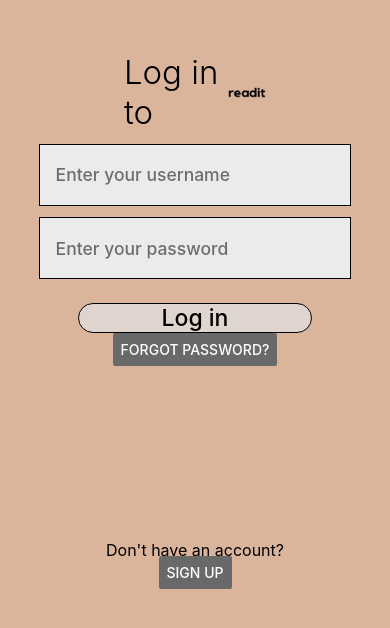
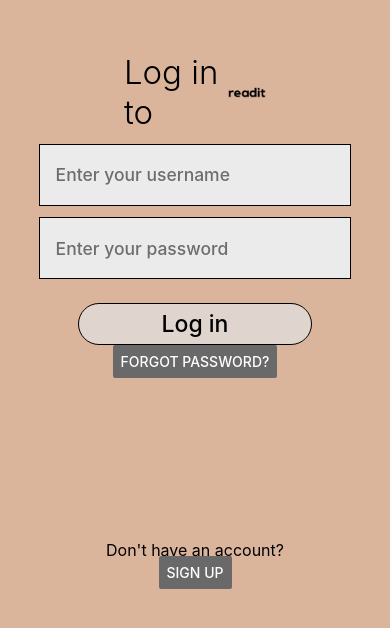
Before and after one commit to fahim-tazz/Sub-5-Second-Attention-Span-Gang, a React Native app: screen /Login in a window 390 px wide. Shown: the part 182-810 px from the top of the page. Built offline with nearby package versions, Linux system fonts and the light colour scheme.

Commit message:
LoginPage: specified the height for the login button.

```diff
--- a/pages/LoginPage.js
+++ b/pages/LoginPage.js
@@ -34,7 +34,8 @@ const LoginPage = () => {
 
                 <LargeButton
                     buttonName = {"Log in"}
-                    onPress = {() => console.log("logged in")}  //Add login functionality
+                    onPress = {() => console.log("logged in")}
+                    style = {styles.loginButton}  //Add login functionality
                 />
                 <Button
                     title = {"Forgot Password?"}
@@ -114,6 +115,9 @@ const styles = StyleSheet.create({
         fontSize: 17.5  ,
         paddingVertical: "5%"
     },
+    loginButton: {
+        flex: 0.2
+    },
     bottomText: {
         alignItems: "center",
         flex: 0.2,
```
